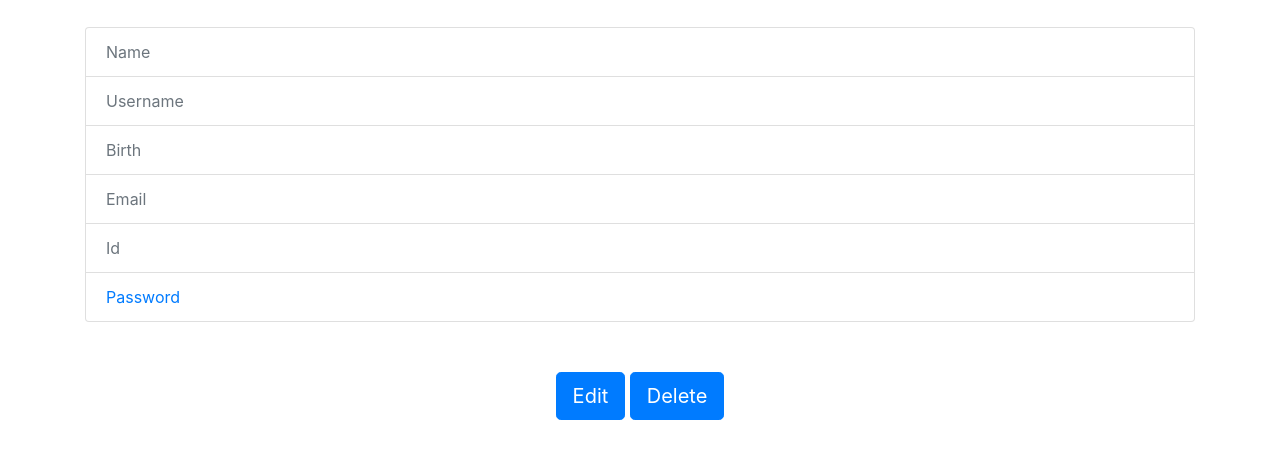
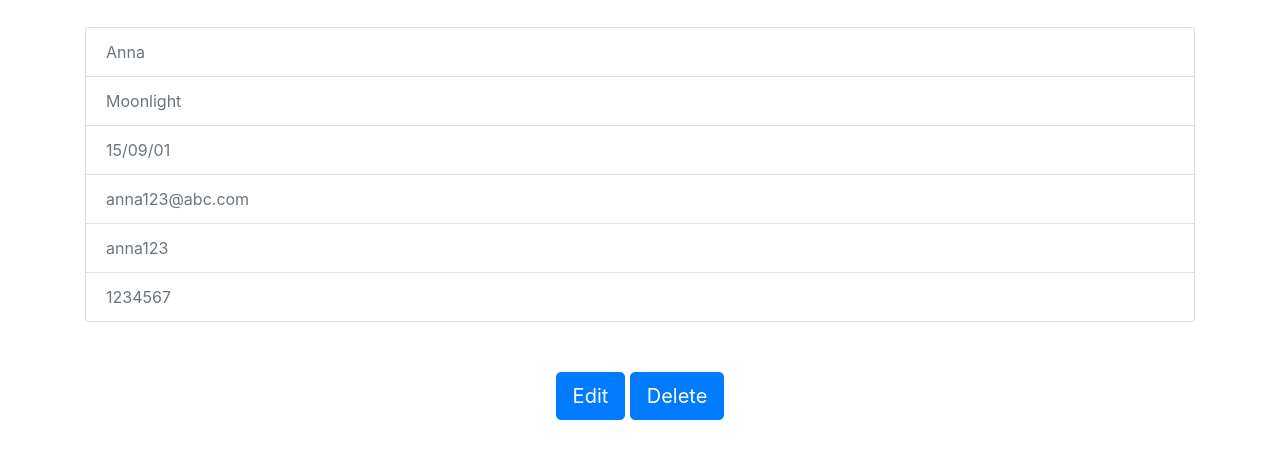
Before and after one commit to ehdgusqus/2024oss_hw3, a plain HTML site: page view.html in a window 1280 px wide. Shown: the part 91-550 px from the top of the page. Drawn offline with nearby package versions, Linux system fonts and the light colour scheme.

Commit message:
update view.html

```diff
--- a/view.html
+++ b/view.html
@@ -37,6 +37,7 @@
             margin: 30px auto;
         }
 
+
     </style>
 
 </head>
@@ -45,16 +46,17 @@
     <div class="container">
         <h2>Information</h2>
         <div class="list-group">
-            <a href="#" class="list-group-item disabled">Name</a>
-            <a href="#" class="list-group-item disabled">Username</a>
-            <a href="#" class="list-group-item disabled">Birth</a>
-            <a href="#" class="list-group-item disabled">Email</a>
-            <a href="#" class="list-group-item disabled">Id</a>
-            <a href="#" class="list-group-item">Password</a>
+            <!-- 하이퍼링크 없애기-->
+            <a href="#" class="list-group-item disabled">Anna</a>
+            <a href="#" class="list-group-item disabled">Moonlight</a>
+            <a href="#" class="list-group-item disabled">15/09/01</a>
+            <a href="#" class="list-group-item disabled">anna123@abc.com</a>
+            <a href="#" class="list-group-item disabled">anna123</a>
+            <a href="#" class="list-group-item disabled">1234567</a>
         </div>
     </div>
     <div class="text-center mt-4">
-        <a href="edit.html"><button type="button" class="btn btn-primary btn-lg">Edit</button></a>
+        <a href="https://hw3-22200356.netlify.app/edit.html"><button type="button" class="btn btn-primary btn-lg">Edit</button></a>
         <button type="button" onclick="call_confirm()" class="btn btn-primary btn-lg">Delete</button>
     </div>
 </body>
```
